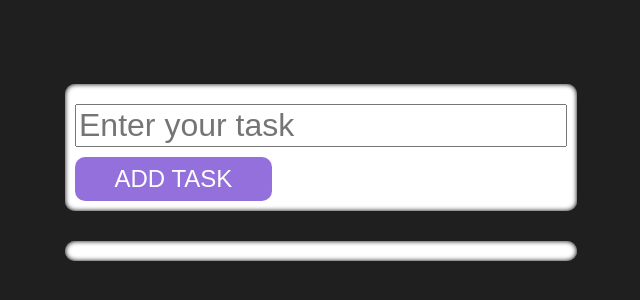
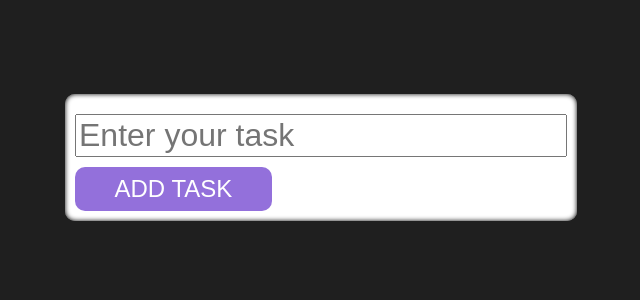
Before and after one commit to Majeev/React-To-Do-List, a React (Create React App) app: page / in a window 1280 px wide. Shown: the part 228-528 px from the top of the page, without its empty margins (319-959 px from the left). Built offline with nearby package versions, Linux system fonts and the light colour scheme; a web font is replaced by a local one.

Commit message:
fix: fix bug with blank item due to padding

```diff
--- a/src/App.js
+++ b/src/App.js
@@ -1,10 +1,12 @@
 import './App.css';
 import ListItem from "./components/ListItem/ListItem";
 import Todos from './components/Todos/Todos'
-import React,{useState} from "react";
+import React,{useState,useEffect} from "react";
 
 function App() {
     const [items, setItems] = useState([])
+
+
 
     const addItemHandler = (itemName) => {
         setItems(prevState => ([...prevState, {name: itemName, id: Math.random()}]))
--- a/src/components/ListItem/ListItem.jsx
+++ b/src/components/ListItem/ListItem.jsx
@@ -4,20 +4,23 @@ import Card from "../UI/Card";
 
 const ListItem = (props) => {
 
-    const [name, setName] = useState('')
+    const [task, setTask] = useState('')
 
     const inputChangeHandler = (e) => {
-        setName(e.target.value)
+        setTask(e.target.value)
     }
     const addHandler = (e) => {
         e.preventDefault()
-        props.onAddItem(name)
-        setName('')
+        if(task.trim().length === 0){
+            return;
+        }
+        props.onAddItem(task)
+        setTask('')
     }
     return (
         <Card>
             <input className={css.itemInput} type='text' placeholder='Enter your task'
-                   onChange={inputChangeHandler} value={name}/>
+                   onChange={inputChangeHandler} value={task}/>
             {/*<input className={css.itemInput} type='date' placeholder='Deadline Date' onChange={inputChangeHandler}/>*/}
             <button className={css.submitButton} type='submit' onClick={addHandler}>ADD TASK</button>
         </Card>
--- a/src/components/Todos/Todos.jsx
+++ b/src/components/Todos/Todos.jsx
@@ -3,7 +3,7 @@ import css from './Todos.module.css'
 
 const Todos = (props) => {
     return (
-        <Card>
+        <Card className={props.items.length === 0 && css.todoCard}>
             {/*<div className={css.wrapper}>*/}
                 <ul>
                     {props.items.map(item =>(
--- a/src/components/Todos/Todos.module.css
+++ b/src/components/Todos/Todos.module.css
@@ -3,8 +3,11 @@
 ul{
     padding: 0;
     margin: 0;
+
 }
 li{
+    display: flex;
+    justify-content: space-between;
     margin: 30px 0;
     width: 100%;
     border-bottom: 1px solid black;
@@ -12,3 +15,6 @@ li{
     font-size: 2rem;
     font-family: 'Anek Latin', sans-serif;
 }
+.todoCard{
+    padding: 0;
+}
--- a/src/components/UI/Card.jsx
+++ b/src/components/UI/Card.jsx
@@ -2,7 +2,7 @@ import css from './Card.module.css'
 
 const Card = (props) => {
     return (
-        <div className={css.card}>{props.children}</div>
+        <div className={`${css.card} ${props.className}`}>{props.children}</div>
     )
 }
 
```
